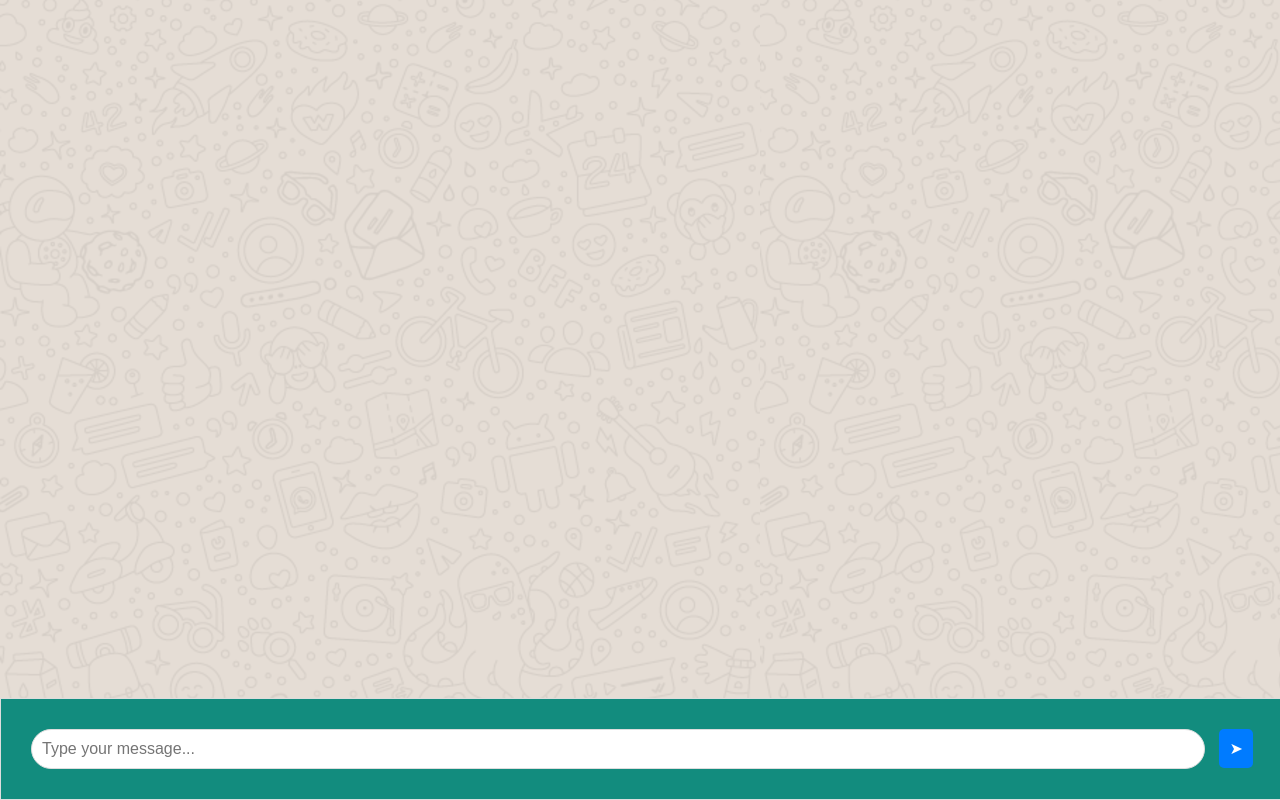
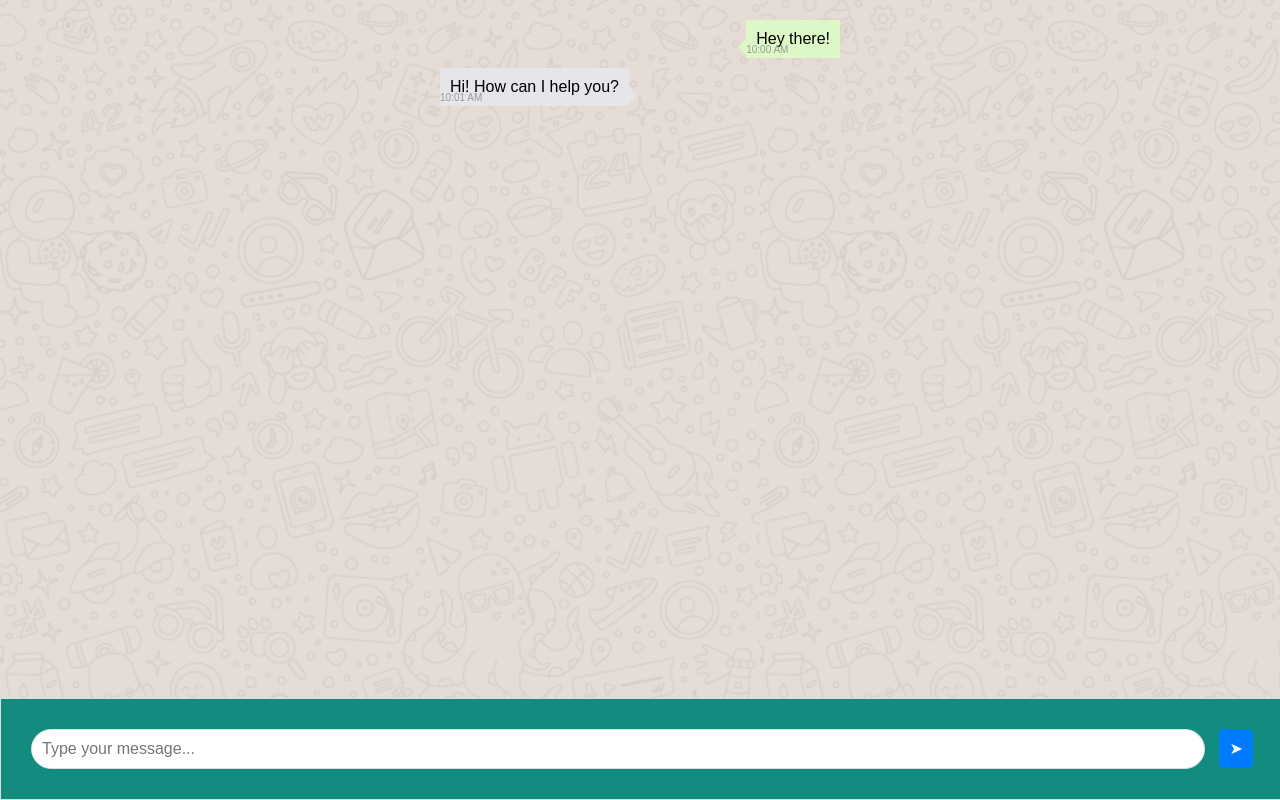
Before and after one commit to ArjithPJ/GroupChat_v1.0, a website: page public/Home/index.html in a window 1280 px wide. Drawn offline with nearby package versions, Linux system fonts and the light colour scheme; no server answers.

Commit message:
Chat homepage added

```diff
--- a/models/chats.js
+++ b/models/chats.js
@@ -2,9 +2,13 @@ const Sequelize = require('sequelize');
 const sequelize = require('../util/database');
 
 const Chats = sequelize.define('chats', {
-    id: {
+    sender: {
         type: Sequelize.INTEGER,
         allowNull: false,
+    },
+    receiver: {
+      type: Sequelize.INTEGER,
+      allowNull: false
     },
     chat: {
         type: Sequelize.STRING,
--- a/public/Home/home.css
+++ b/public/Home/home.css
@@ -65,3 +65,64 @@ h2{
     font-size: 16px;
     margin-top: 1px;
 }
+
+
+
+
+
+
+.test {
+    width: 100%;
+    max-width: 400px; /* Adjust the max-width according to your preference */
+    margin: 20px auto;
+}
+
+.chat-bubble {
+    position: relative;
+    clear: both;
+    margin-bottom: 10px;
+}
+
+.outgoing {
+    float: right;
+    background-color: #DCF8C6; /* Adjust the background color for outgoing messages */
+}
+
+.incoming {
+    float: left;
+    background-color: #E5E5EA; /* Adjust the background color for incoming messages */
+}
+
+.message {
+    padding: 10px;
+    margin: 0;
+}
+
+.timestamp {
+    position: absolute;
+    bottom: 3px;
+    font-size: 10px;
+    color: #999;
+}
+
+/* Triangle/Caret for outgoing chat bubble */
+.outgoing::before {
+    content: "";
+    position: absolute;
+    top: 50%;
+    left: -8px; /* Adjust the position of the caret */
+    border-width: 8px 8px 8px 0;
+    border-style: solid;
+    border-color: transparent #DCF8C6 transparent transparent; /* Adjust the border color */
+}
+
+/* Triangle/Caret for incoming chat bubble */
+.incoming::before {
+    content: "";
+    position: absolute;
+    top: 50%;
+    right: -8px; /* Adjust the position of the caret */
+    border-width: 8px 0 8px 8px;
+    border-style: solid;
+    border-color: transparent transparent transparent #E5E5EA; /* Adjust the border color */
+}
--- a/public/Home/index.html
+++ b/public/Home/index.html
@@ -11,6 +11,17 @@
         <h2> Contact</h2>
     </div> -->
     <div class="chats" id="chats"></div>
+    <div class="test">
+        <div class="chat-bubble outgoing">
+            <p class="message">Hey there!</p>
+            <span class="timestamp">10:00 AM</span>
+        </div>
+        <div class="chat-bubble incoming">
+            <p class="message">Hi! How can I help you?</p>
+            <span class="timestamp">10:01 AM</span>
+        </div>
+        <!-- More chat bubbles can be added here -->
+    </div>
     <div class="chat-container">
         <ul id="messages"></ul>
         <div>
```
Also changed, not shown: models/users.js (+0 -10 lines), 1 other file.
